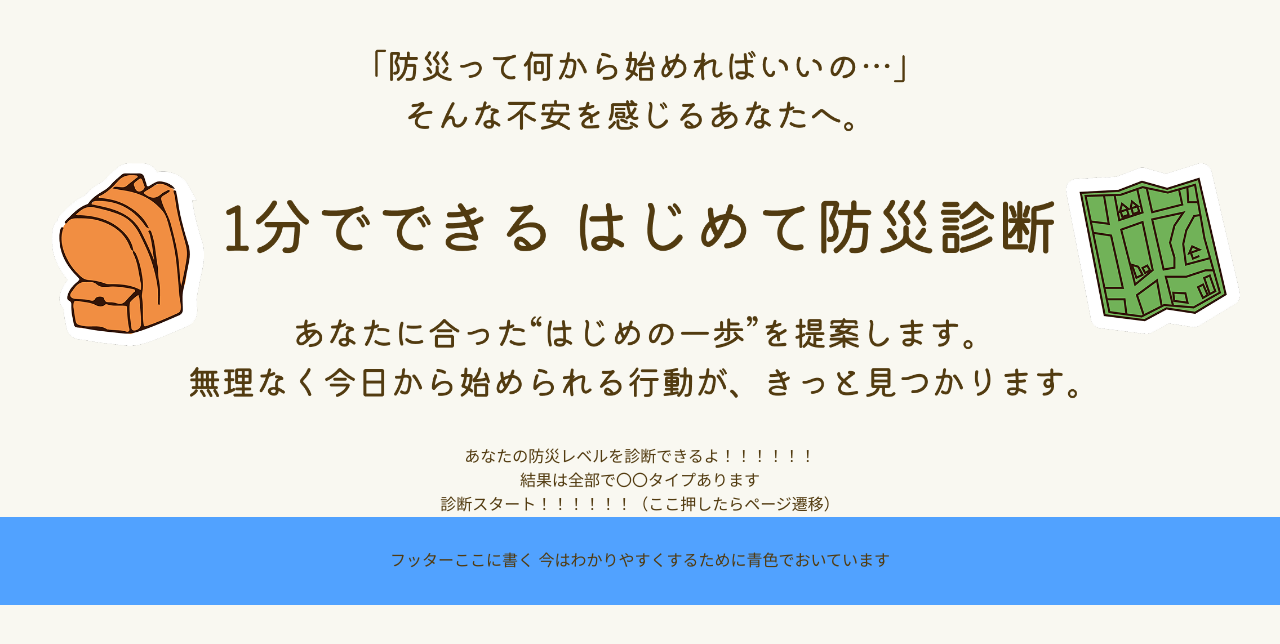
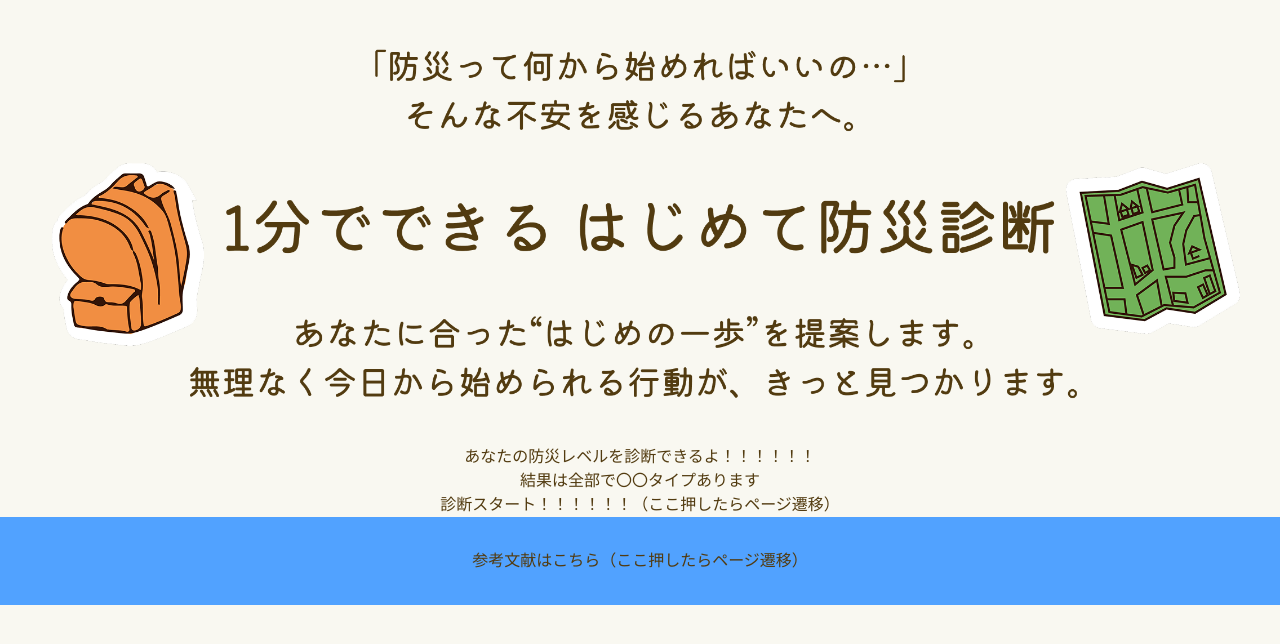
Before and after one commit to funswift/2025swift-C-disaster-prevention, a Next.js app: page / in a window 1280 px wide. Shown: the top 644 px of the page. Built offline with nearby package versions, Linux system fonts and the light colour scheme; a web font is replaced by a local one.

Commit message:
参考文献リストへのリンク作成

```diff
--- a/app/components/Footer.tsx
+++ b/app/components/Footer.tsx
@@ -7,7 +7,9 @@ import styles from './Footer.module.css'
 const Footer = () => {
   return (
     <footer className='bg-blue-400 text-center py-8'>
-          <p>フッターここに書く 今はわかりやすくするために青色でおいています</p>
+      <Link href="/posts/references">
+        参考文献はこちら（ここ押したらページ遷移）
+      </Link>
     </footer>
   );
 }
```
